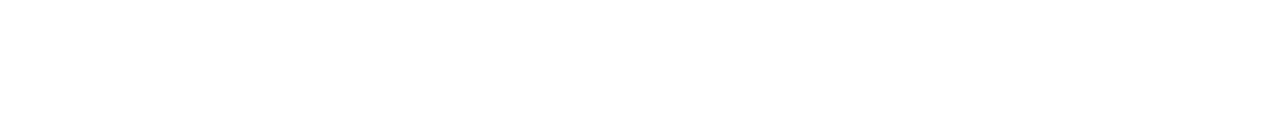
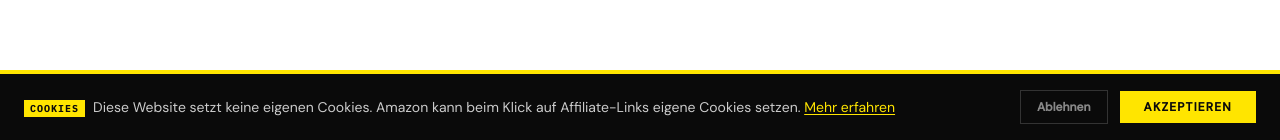
Before and after one commit to MrMagoo19/CrazyBaboBazar, a Next.js app in the folder apps/web/: page / in a window 1280 px wide. Shown: the part 660-800 px from the top of the page. Built offline with nearby package versions, Linux system fonts and the light colour scheme; no server answers; the database is empty.

Commit message:
fix: cookie banner position fixed via inline style (overrides body > * rule)

```diff
--- a/apps/web/components/ui/cookie-consent.tsx
+++ b/apps/web/components/ui/cookie-consent.tsx
@@ -32,8 +32,15 @@ export function CookieConsent() {
     <div
       role="dialog"
       aria-label="Cookie-Hinweis"
-      className="fixed bottom-0 left-0 right-0 z-[200] border-t-4 border-t-[#FFE500] border-x-0 border-b-0"
-      style={{ backgroundColor: '#0A0A0A', borderTop: '4px solid #FFE500' }}
+      style={{
+        position: 'fixed',
+        bottom: 0,
+        left: 0,
+        right: 0,
+        zIndex: 200,
+        backgroundColor: '#0A0A0A',
+        borderTop: '4px solid #FFE500',
+      }}
     >
       <div className="max-w-7xl mx-auto px-4 sm:px-6 py-4 flex flex-col sm:flex-row items-start sm:items-center gap-4">
 
```
